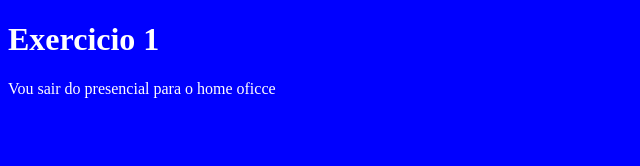
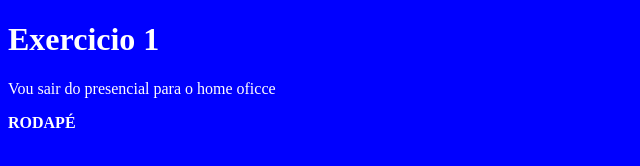
Before and after one commit to brennoparaestudos/meu-projeto-git, a plain HTML site: page index.html in a window 1280 px wide. Shown: the full height of the page, 0-640 px from the left. Drawn offline with Linux system fonts and the light colour scheme.

Commit message:
Adicionando rodapé

```diff
--- a/index.html
+++ b/index.html
@@ -10,5 +10,7 @@
     <h1>Exercicio 1</h1>
 
     <p>Vou sair do presencial para o home oficce</p>
+
+    <footer><strong>RODAPÉ</strong></footer>
 </body>
 </html>
```
